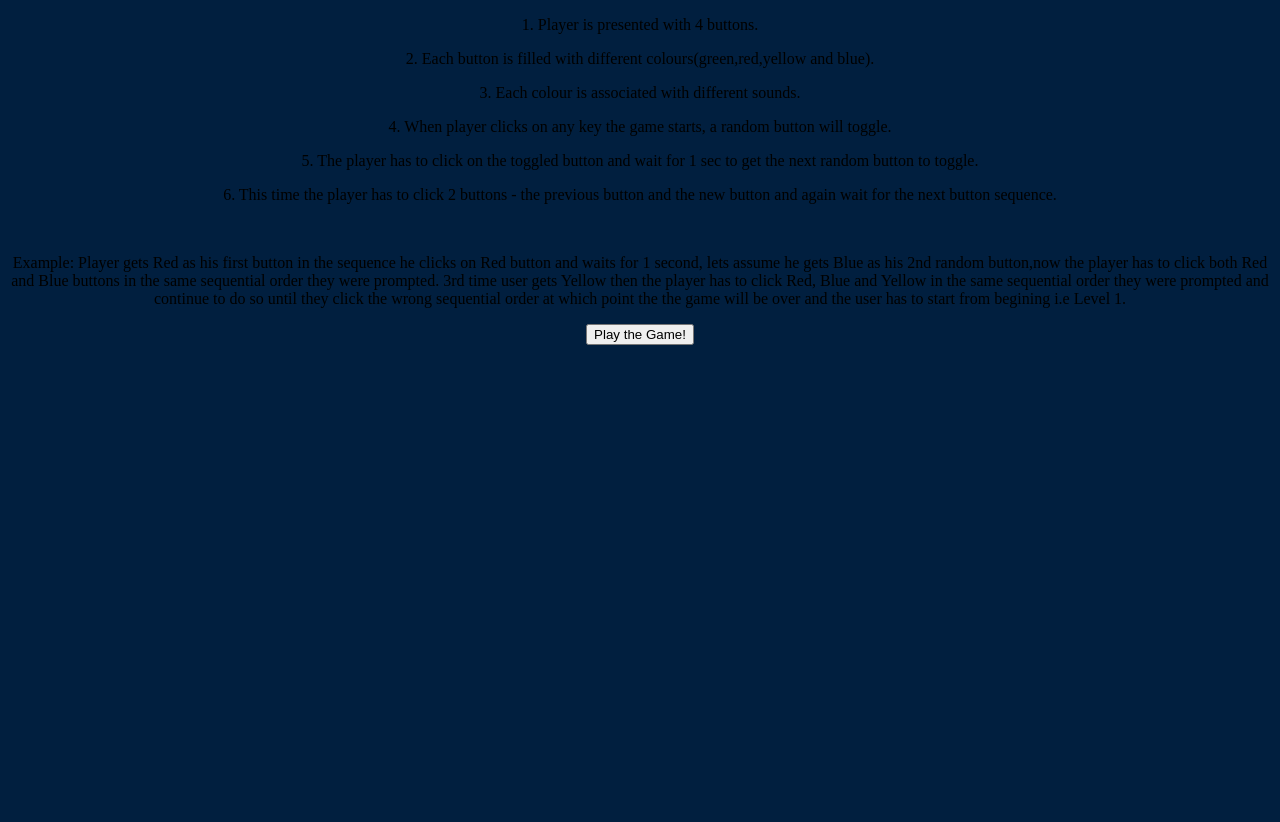
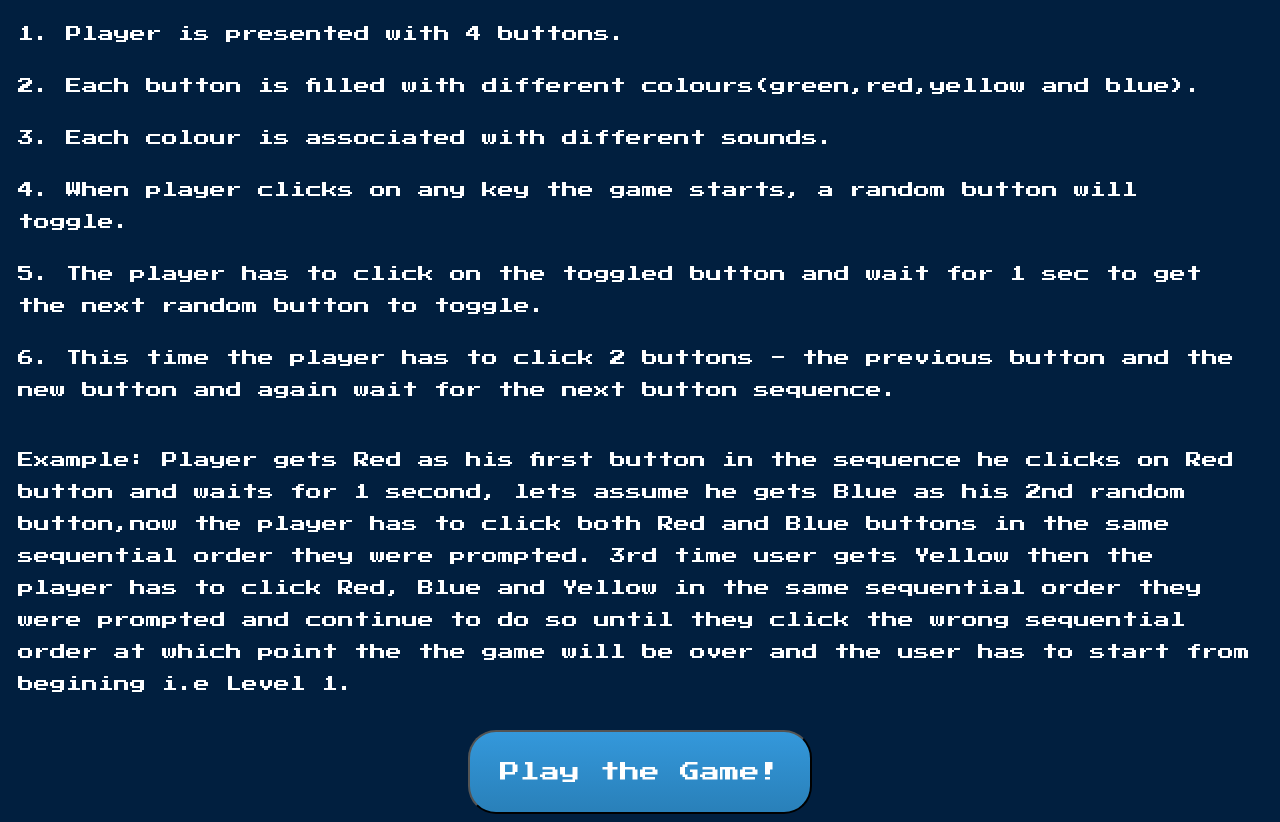
Before and after one commit to shashi-65/simongame, a plain HTML site: page rules.html in a window 1280 px wide. Before the commit the page ends 800 px from the top, so only its background shows below. Drawn offline with Linux system fonts and the light colour scheme.

Commit message:
Update styles.css

```diff
--- a/styles.css
+++ b/styles.css
@@ -51,3 +51,51 @@ body {
   box-shadow: 0 0 20px white;
   background-color: grey;
 }
+
+.rules {
+  background: #3498db;
+  background-image: -webkit-linear-gradient(top, #3498db, #2980b9);
+  background-image: -moz-linear-gradient(top, #3498db, #2980b9);
+  background-image: -ms-linear-gradient(top, #3498db, #2980b9);
+  background-image: -o-linear-gradient(top, #3498db, #2980b9);
+  background-image: linear-gradient(to bottom, #3498db, #2980b9);
+  -webkit-border-radius: 28;
+  -moz-border-radius: 28;
+  border-radius: 28px;
+  font-family: 'Press Start 2P', cursive;
+  color: #ffffff;
+  font-size: 20px;
+  padding: 10px 20px 10px 20px;
+  text-decoration: none;
+
+}
+
+.position1{
+  position: absolute;
+  left: 50px;
+}
+
+.position2{
+  padding: 30px;
+  margin-top: 20px;
+}
+
+.rules:hover {
+  background: #3cb0fd;
+  text-decoration: none;
+}
+
+.rules a{
+  text-decoration: none;
+  color: white;
+}
+
+p{
+  color: white;
+  text-align: left;
+  margin: auto;
+  line-height: 2;
+  padding: 10px;
+  font-family: 'Press Start 2P', cursive;
+
+}
```
